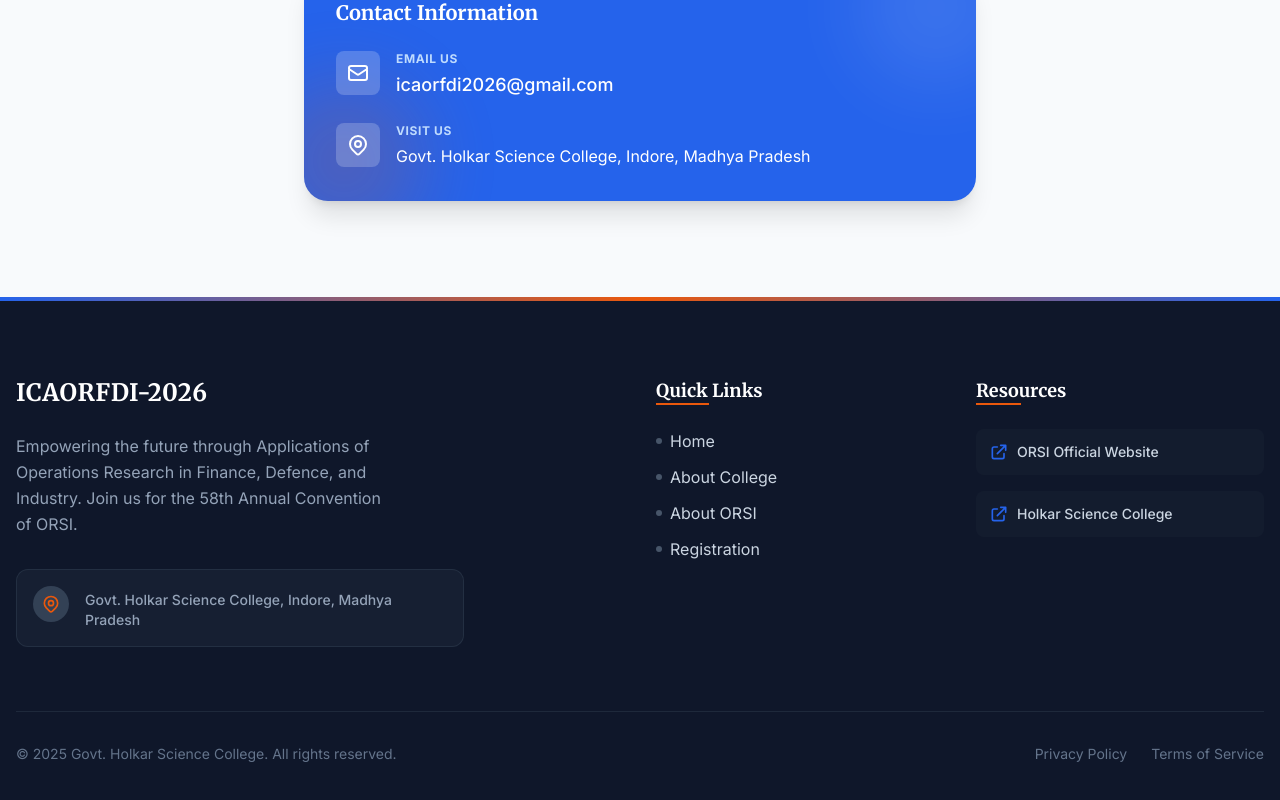
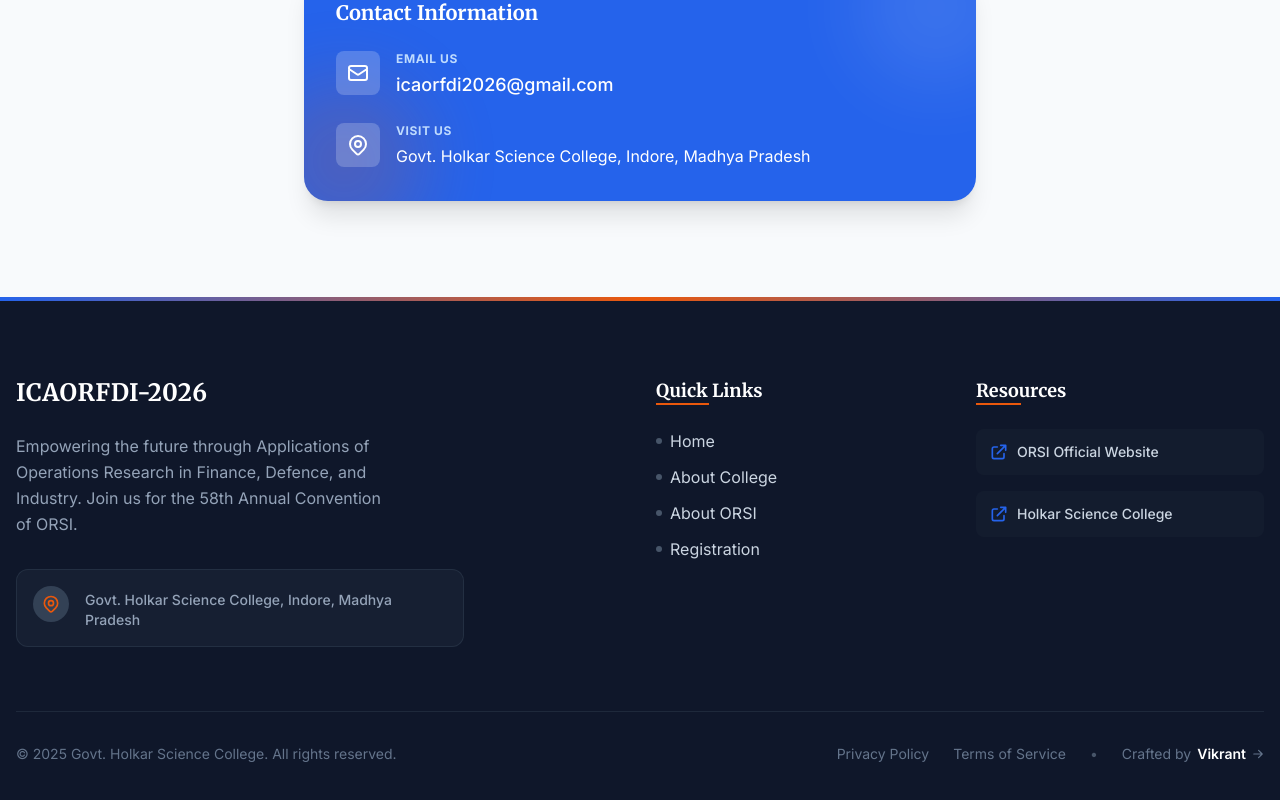
Before and after one commit to vikrantwiz02/ORSI-Conference-2025, a React (Vite) app: page / in a window 1280 px wide. Shown: the part 10857-11657 px from the top of the page. Built offline with nearby package versions, Linux system fonts and the light colour scheme.

Commit message:
feat: update footer to include current year and credit to the developer

```diff
--- a/components/Footer.tsx
+++ b/components/Footer.tsx
@@ -87,7 +87,7 @@
 
         <div className="border-t border-slate-800 mt-16 pt-8 flex flex-col md:flex-row justify-between items-center text-sm text-slate-500">
             <p>© {new Date().getFullYear()} Govt. Holkar Science College. All rights reserved.</p>
-            <div className="flex gap-6 mt-4 md:mt-0">
+            <div className="flex gap-6 mt-4 md:mt-0 items-center">
                 <button
                   onClick={() => onNavigate?.('privacy')}
                   className="hover:text-white transition-colors cursor-pointer"
@@ -100,6 +100,19 @@
                 >
                   Terms of Service
                 </button>
+                <span className="hidden md:inline text-slate-600">•</span>
+                <a
+                  href="https://vikrant-portfolio-kappa.vercel.app/"
+                  target="_blank"
+                  rel="noopener noreferrer"
+                  className="group flex items-center gap-1.5 hover:text-govt-accent transition-colors"
+                >
+                  <span className="text-slate-500">Crafted by</span>
+                  <span className="font-semibold text-white group-hover:text-govt-accent">Vikrant</span>
+                  <svg className="w-3 h-3 group-hover:translate-x-0.5 transition-transform" fill="currentColor" viewBox="0 0 20 20">
+                    <path fillRule="evenodd" d="M10.293 3.293a1 1 0 011.414 0l6 6a1 1 0 010 1.414l-6 6a1 1 0 01-1.414-1.414L14.586 11H3a1 1 0 110-2h11.586l-4.293-4.293a1 1 0 010-1.414z" clipRule="evenodd" />
+                  </svg>
+                </a>
             </div>
         </div>
       </div>
```
